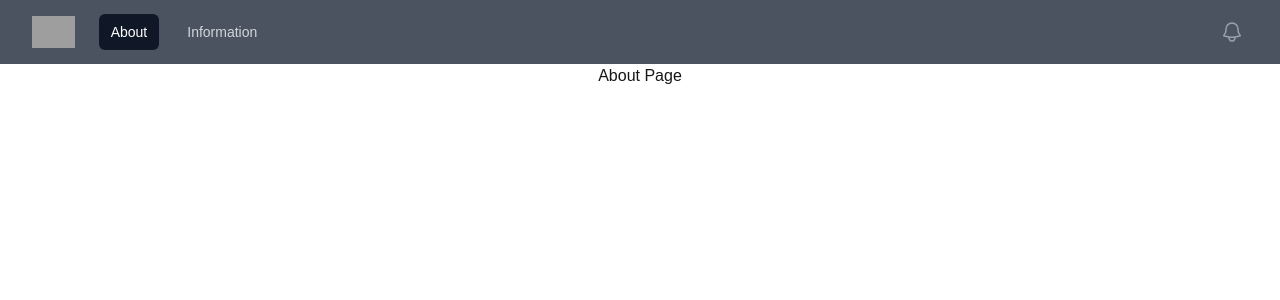
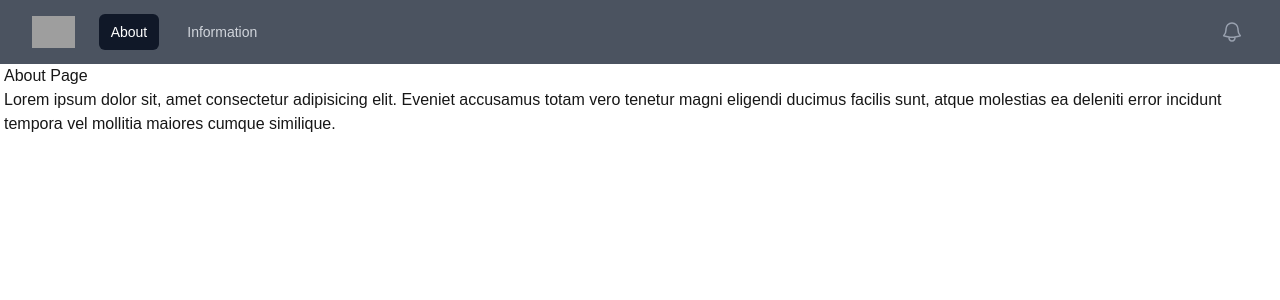
Before and after one commit to wongkj/dinosaur-viewer, a Next.js app: page /about in a window 1280 px wide. Shown: the top 300 px of the page. Built offline with nearby package versions, Linux system fonts and the light colour scheme; grey boxes are pictures that could not be loaded.

Commit message:
feat: Adding content for the about page

```diff
--- a/src/app/about/page.tsx
+++ b/src/app/about/page.tsx
@@ -6,6 +6,12 @@ const AboutPage: React.FC = () => {
   return (
     <div>
       <h1>About Page</h1>
+      <p>
+        Lorem ipsum dolor sit, amet consectetur adipisicing elit. Eveniet
+        accusamus totam vero tenetur magni eligendi ducimus facilis sunt, atque
+        molestias ea deleniti error incidunt tempora vel mollitia maiores cumque
+        similique.
+      </p>
     </div>
   );
 };
```
